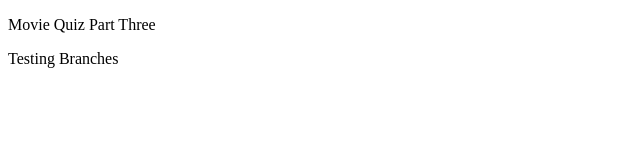
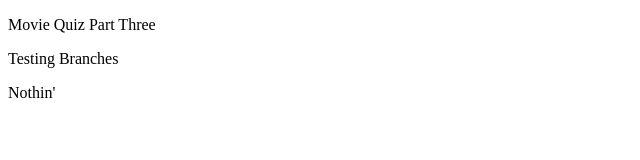
Before and after one commit to hansonnick25/movie-quiz, a plain HTML site: page index.html in a window 1280 px wide. Shown: the full height of the page, 0-640 px from the left. Drawn offline with Linux system fonts and the light colour scheme.

Commit message:
committing nothing

```diff
--- a/index.html
+++ b/index.html
@@ -10,6 +10,7 @@
   <body>
     <p>Movie Quiz Part Three</p>
     <p>Testing Branches</p>
+    <p>Nothin'</p>
   </body>
 
   <script src="assets/js/script.js"></script>
```
